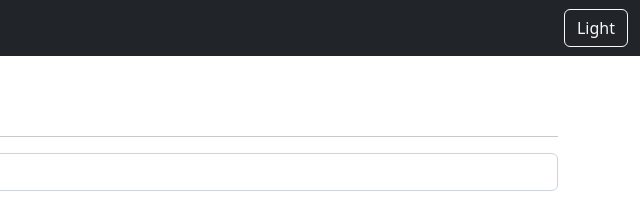
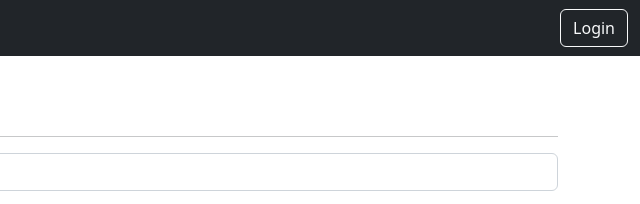
Before and after one commit to grv24/bookLibrary, a plain HTML site: page index.html in a window 1280 px wide. Shown: the top 204 px of the page, 640-1280 px from the left. Drawn offline with nearby package versions, Linux system fonts and the light colour scheme.

Commit message:
update....

```diff
--- a/index.html
+++ b/index.html
@@ -21,7 +21,7 @@
               </li>
             </ul>
             <form class="d-flex" role="search">
-                <button type="button" class="btn btn-outline-light">Light</button>
+                <button type="button" class="btn btn-outline-light">Login</button>
             </form>
           </div>
         </div>
```
